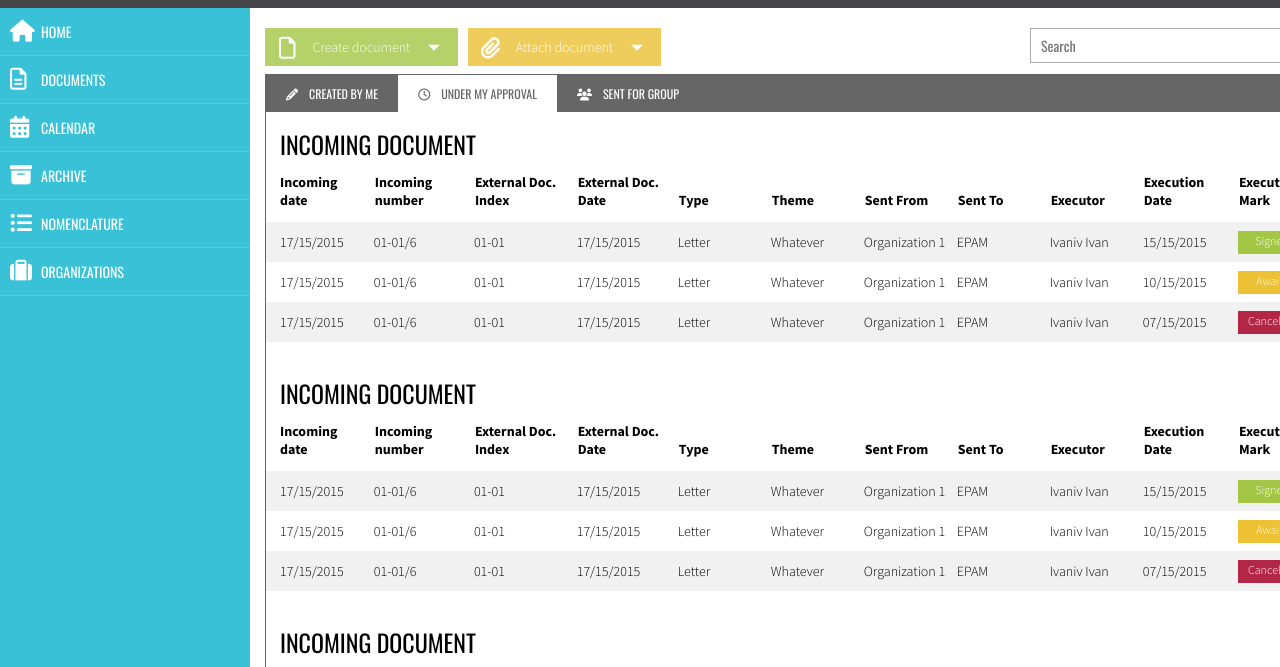
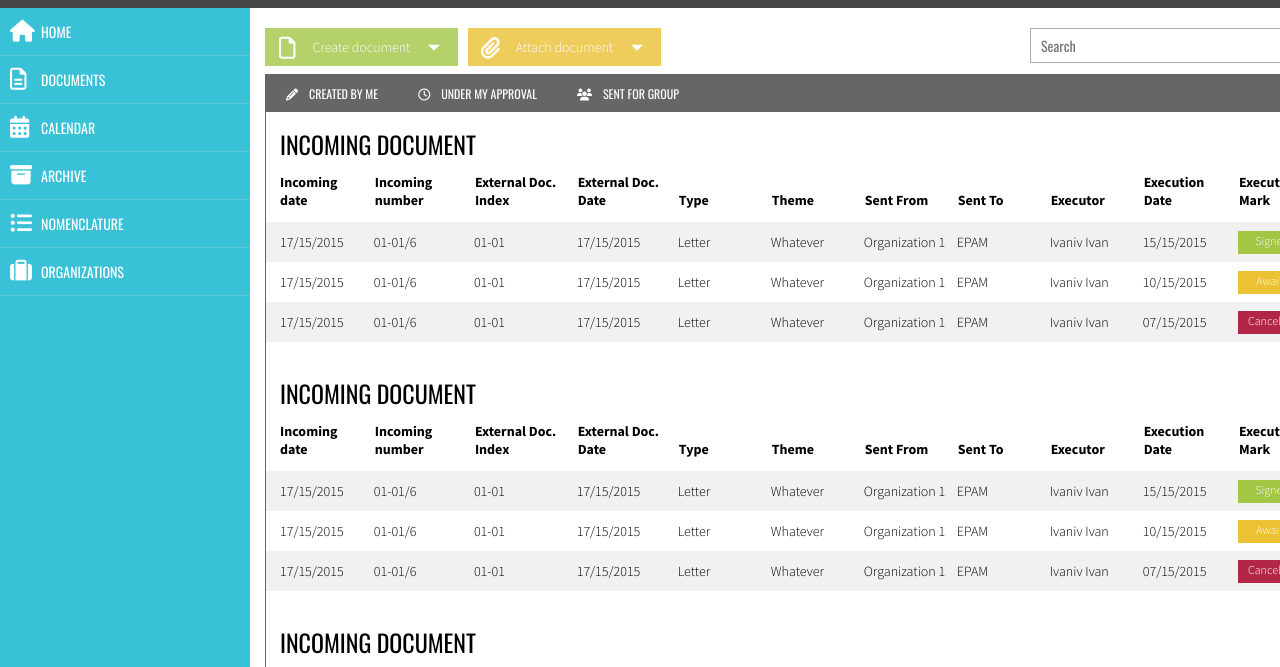
Before and after one commit to SergeYvas/HomeWork-, a website: page app/index.html in a window 1280 px wide. Shown: the part 54-721 px from the top of the page. Drawn offline with nearby package versions, Linux system fonts and the light colour scheme.

Commit message:
added tabs and optimized main.js file

```diff
--- a/app/index.html
+++ b/app/index.html
@@ -123,7 +123,7 @@
           <div class="tabs">
             <ul class="tabs_trigger-group">
               <li class="tabs_trigger-item"><a class="tabs_button" href="#"><i class="fa fa-pencil" aria-hidden="true"></i>created by me</a></li>
-              <li class="tabs_trigger-item active"><a class="tabs_button" href="#"><i class="fa fa-clock-o" aria-hidden="true"></i>under my approval</a></li>
+              <li class="tabs_trigger-item"><a class="tabs_button active" href="#"><i class="fa fa-clock-o" aria-hidden="true"></i>under my approval</a></li>
               <li class="tabs_trigger-item"><a class="tabs_button" href="#"><i class="fa fa-users" aria-hidden="true"></i>sent for group</a></li>
             </ul>
             <ul class="tabs_content-group">
```
